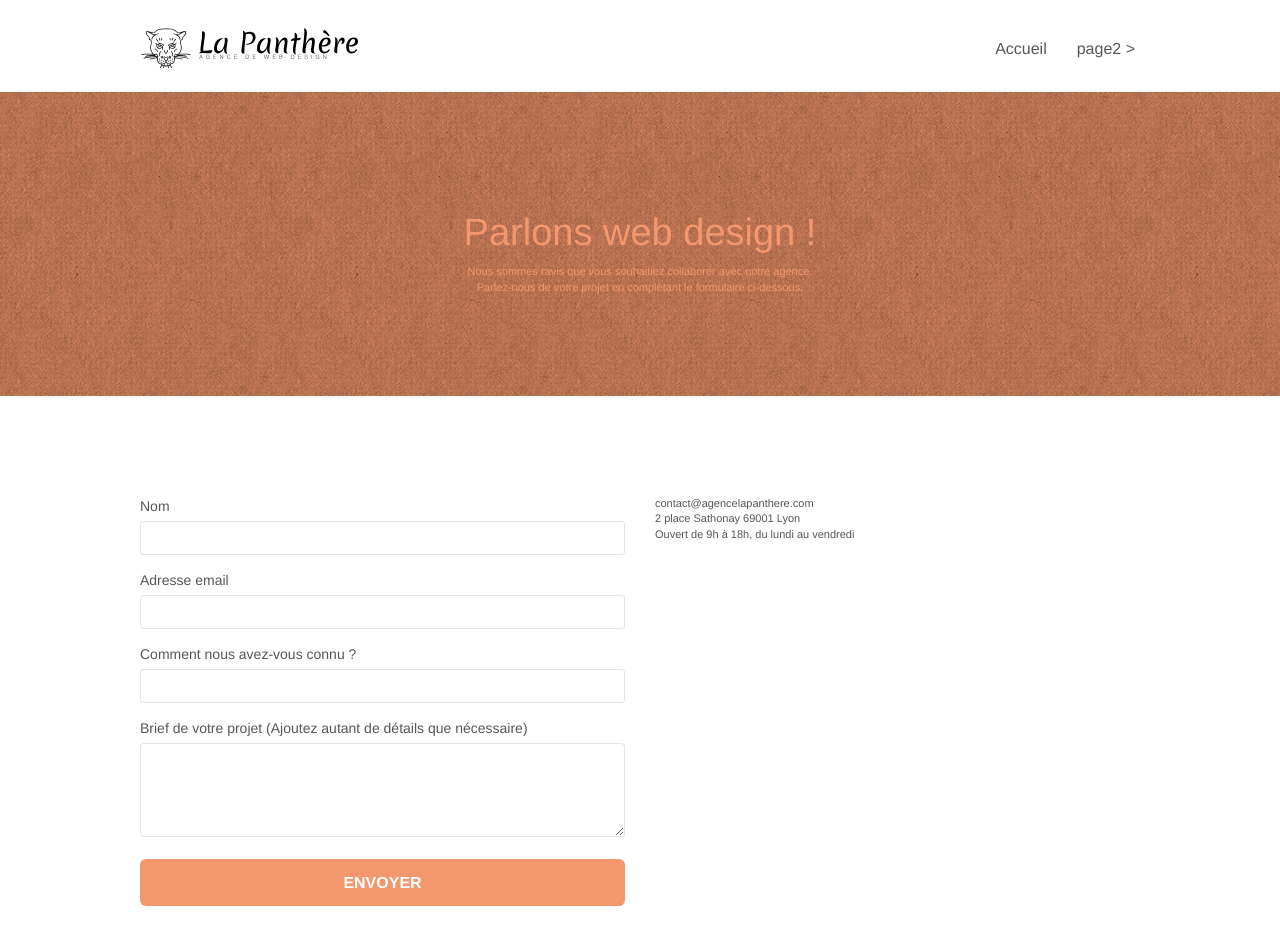
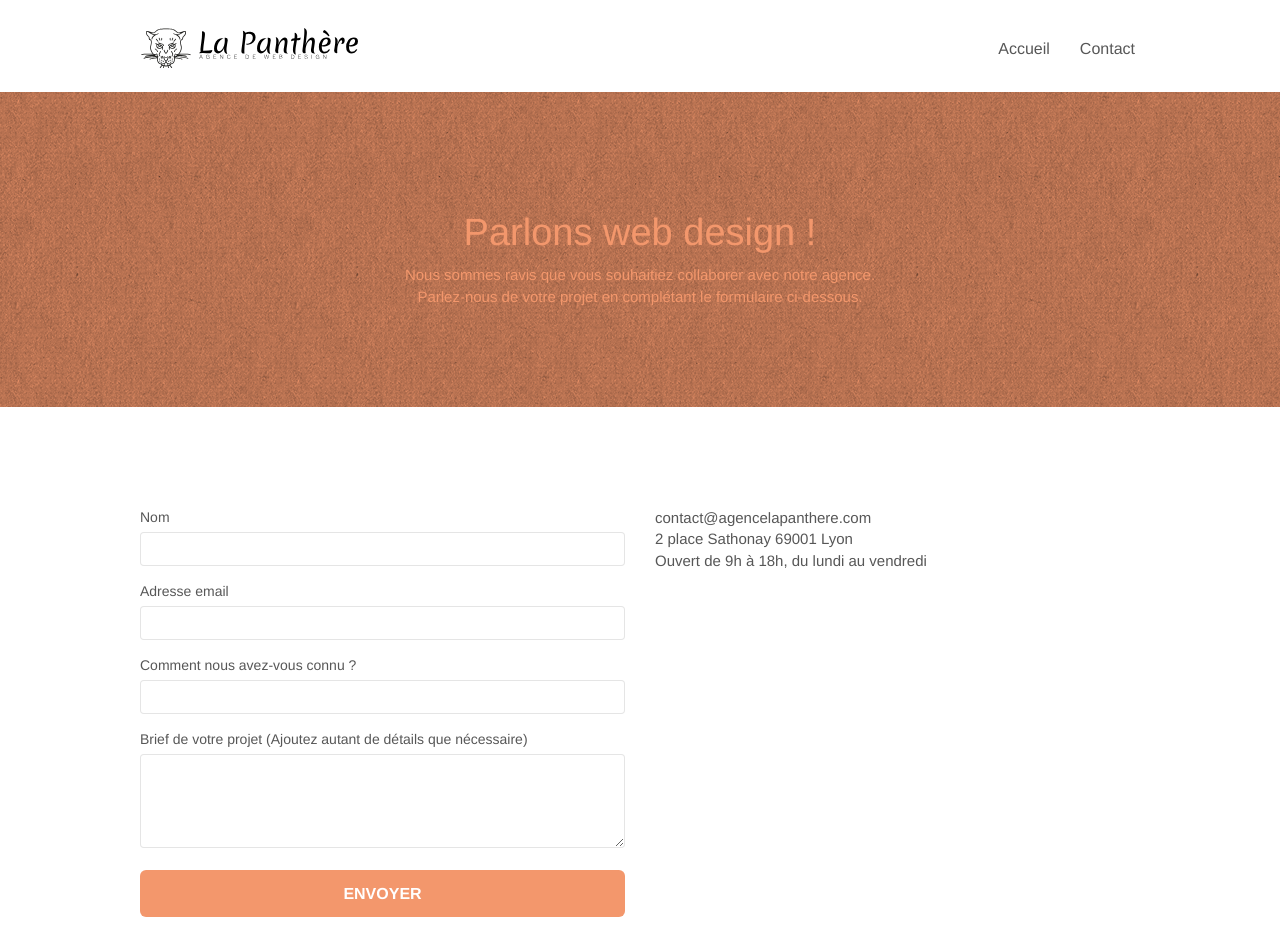
Before and after one commit to Doppler123/OPC_P4_La_Panthere_before_audit, a plain HTML site: page contact.html in a window 1280 px wide. Shown: the top 925 px of the page. Drawn offline with nearby package versions, Linux system fonts and the light colour scheme; files that its build step writes are made by us from their sources; a script that the page names is missing.

Commit message:
bigger font-sizes on some parts to improve accessibility

```diff
--- a/contact.html
+++ b/contact.html
@@ -48,7 +48,7 @@
 					<li>
 					</li>
 					<li>
-						<a href="page2.html">page2 &gt;</a>
+						<a href="contact.html">Contact</a>
 					</li>
 				</ul>
 			</div>
--- a/style.css
+++ b/style.css
@@ -526,7 +526,7 @@ button {
 }
 
 .showScrollTop {
-    font-size: 14px;
+    font-size: 15px;
     opacity: 1;
 }
 
@@ -677,7 +677,7 @@ a {
 }
 
 p {
-    font-size: 11px;
+    font-size: 15px;
 }
 
 .tight-width-whitespace {
```
